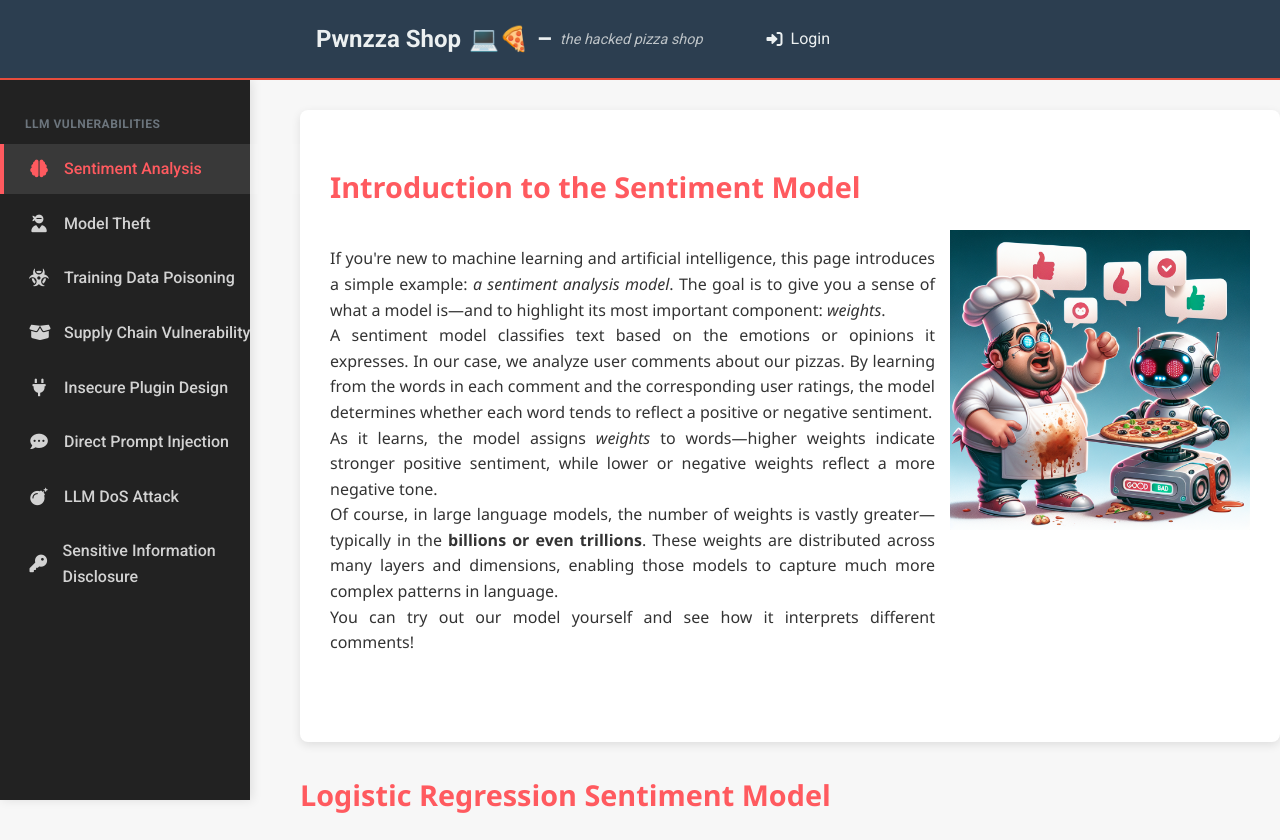
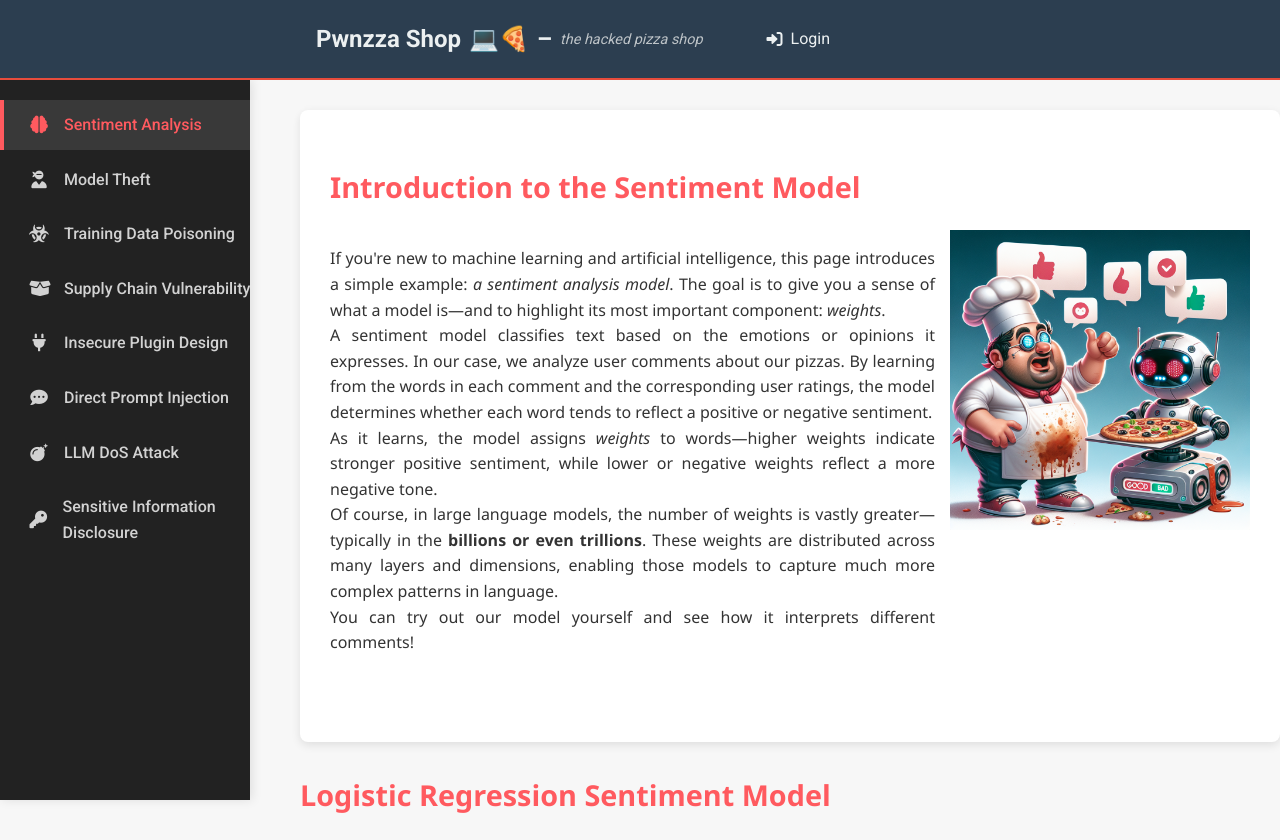
Before and after one commit to maryammouzarani2024/PwnzzAI, a Flask app: page /basics in a window 1280 px wide. Shown: the top 840 px of the page. Run offline with Flask 3, Linux system fonts and the light colour scheme.

Commit message:
interface improvement

```diff
--- a/application/templates/navbar.html
+++ b/application/templates/navbar.html
@@ -18,7 +18,6 @@
 <!-- Sidebar for LLM vulnerabilities -->
 <nav class="nav-menu">
     <div class="nav-container">
-        <div class="sidebar-heading">LLM VULNERABILITIES</div>
         <ul class="nav-items">
             <li><a href="{{ url_for('basics') }}" {% if request.path == url_for('basics') %}class="active"{% endif %}><i class="fas fa-brain"></i> <span>Sentiment Analysis</span></a></li>
             <li><a href="{{ url_for('model_theft_main') }}" {% if request.path == url_for('model_theft_main') %}class="active"{% endif %}><i class="fas fa-user-ninja"></i> <span>Model Theft</span></a></li>
```
